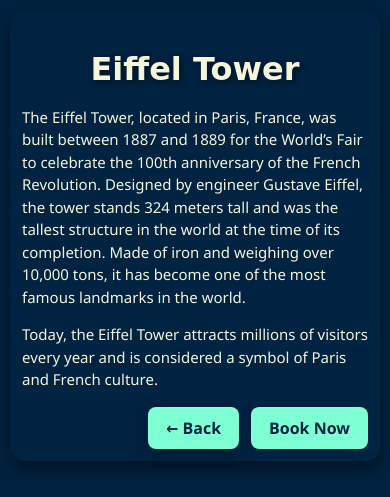
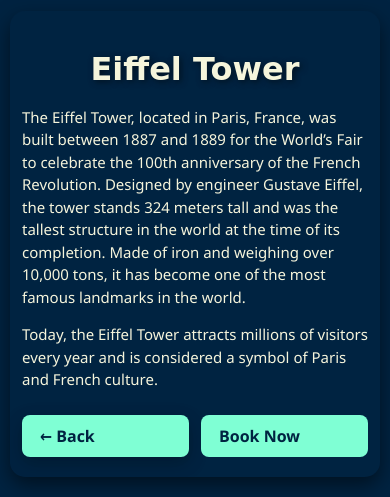
Before and after one commit to Shirooni-01/world-tour-, a plain HTML site: page eiffel_tower.html in a window 390 px wide. Shown: the part 1081-1578 px from the top of the page. Drawn offline with Linux system fonts and the light colour scheme.

Commit message:
Update eiffel_tower.css

```diff
--- a/eiffel_tower.css
+++ b/eiffel_tower.css
@@ -135,6 +135,15 @@ body{
     box-shadow: 0 8px 20px rgba(127,255,212,0.18);
 }
 
+/* Mobile responsiveness */
+@media (max-width: 768px) {
+    #options_list { position: static; right: auto; top: auto; width: calc(100% - 32px); min-width: auto; margin: 12px auto; padding: 12px; }
+    .tour_container { height: auto; }
+    .tour_img { height: auto; }
+    .action-row { justify-content: center; gap: 10px; }
+    .btn-book, .btn-back { display:block; width:100%; margin:8px 0; }
+}
+
 /* action row inside options panel: back + book horizontally aligned */
 .action-row {
     display: flex;
```
